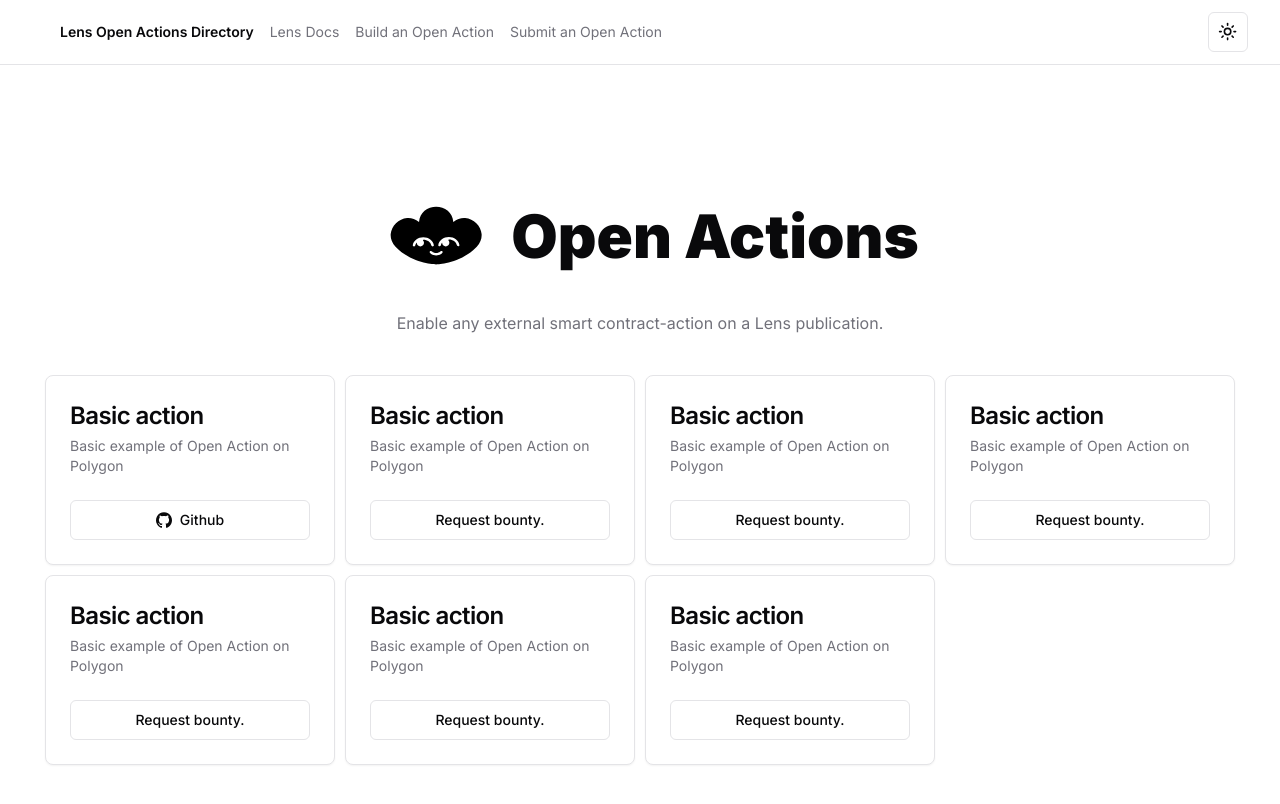
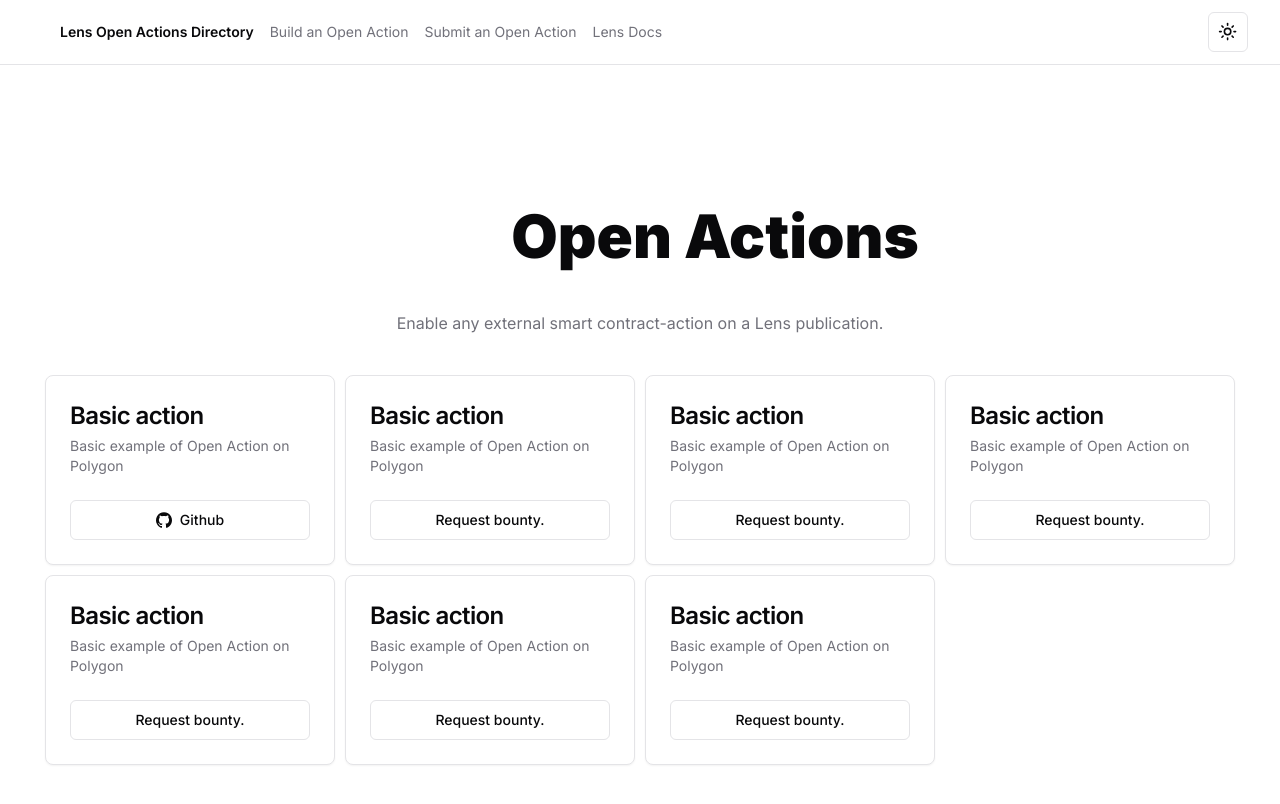
Before and after one commit to lens-protocol/open-actions-directory, a Next.js app: page / in a window 1280 px wide. Shown: the top 804 px of the page. Built offline with nearby package versions, Linux system fonts and the light colour scheme.

Commit message:
fixed fill error

```diff
--- a/app/page.tsx
+++ b/app/page.tsx
@@ -17,7 +17,7 @@ export default function Home() {
     case 'system':
       fill = systemTheme === 'dark' ? 'white' : 'black'
     default:
-      fill = 'light'
+      fill = 'white'
   }
 
   return (
--- a/components/Nav.tsx
+++ b/components/Nav.tsx
@@ -40,19 +40,13 @@ export default function Nav() {
           <div className="flex flex-row items-center">
             <Link href="/">
               <div className='flex flex-row justify-center items-center'>
-                <Icon height="28px" fill={fill} />
+                <Icon width="28px" height="28px" fill={fill} />
                 <p
                   className="text-sm font-semibold"
                 >Lens Open Actions Directory
                 </p>
               </div>
             </Link>
-            <a href="https://docs.lens.xyz/v2/docs/what-is-lens" target="_blank" rel='no-opener'>
-              <p
-                className="hover:text-foreground text-muted-foreground text-sm ml-4"
-              >Lens Docs
-              </p>
-            </a>
             <a href="https://docs.lens.xyz/v2/docs/what-is-lens" target="_blank" rel='no-opener'>
               <p
                 className="hover:text-foreground text-muted-foreground text-sm ml-4"
@@ -65,6 +59,12 @@ export default function Nav() {
               >Submit an Open Action
               </p>
             </a>
+            <a href="https://docs.lens.xyz/v2/docs/what-is-lens" target="_blank" rel='no-opener'>
+              <p
+                className="hover:text-foreground text-muted-foreground text-sm ml-4"
+              >Lens Docs
+              </p>
+            </a>
           </div>
           <div className='flex flex-1 justify-end'>
             <ModeToggle />
```
Also changed, not shown: actions/basic-action.md (added).
